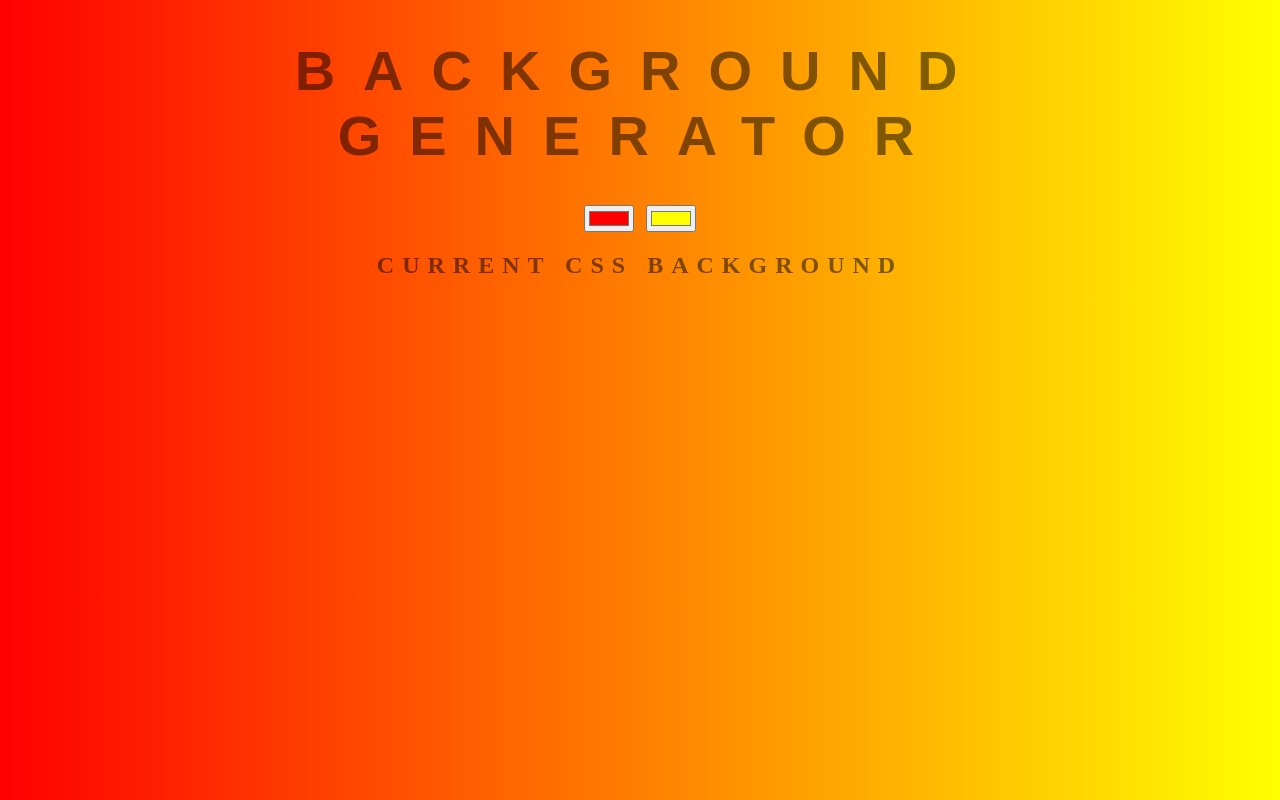
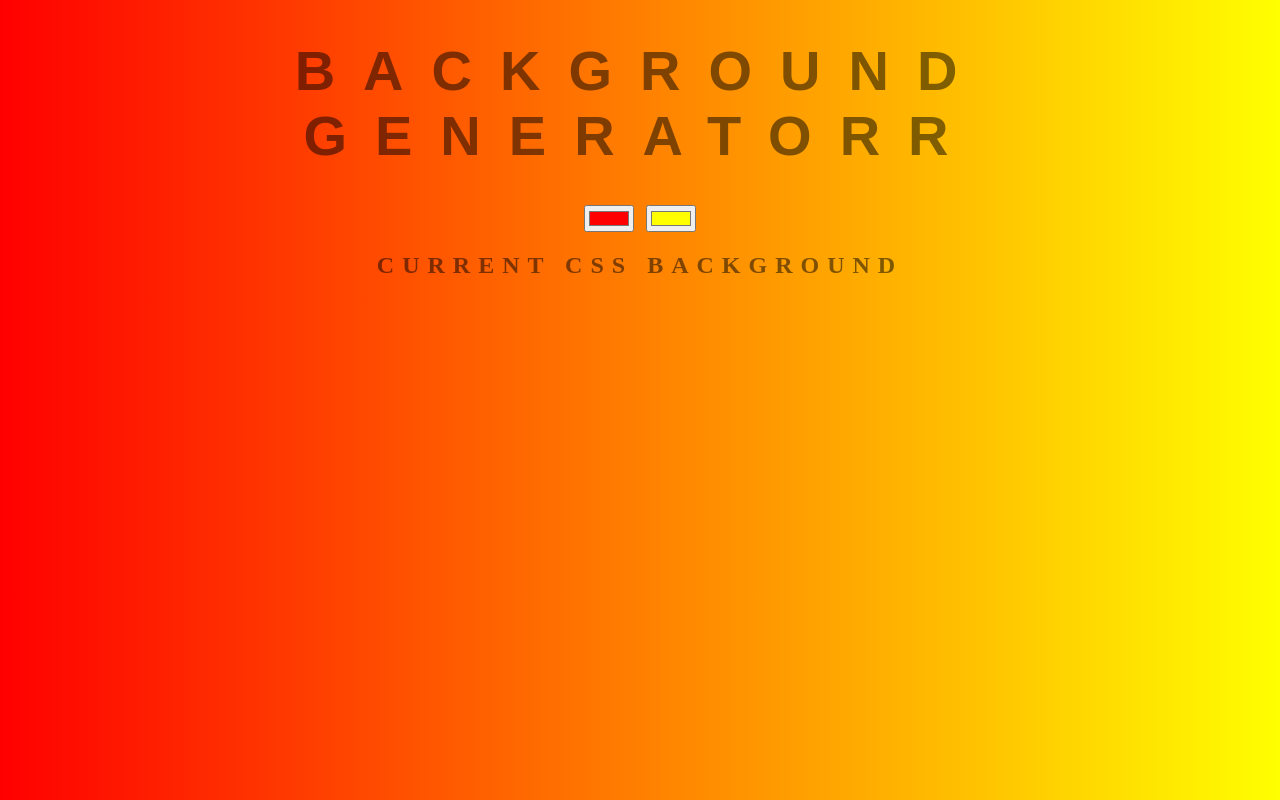
Before and after one commit to zeeqon/background-generator, a plain HTML site: page index.html in a window 1280 px wide. Drawn offline with Linux system fonts and the light colour scheme.

Commit message:
changing test

```diff
--- a/index.html
+++ b/index.html
@@ -5,7 +5,7 @@
     <link rel="stylesheet" type="text/css" href="style.css">
 </head>
 <body id="gradient">
-    <h1>Background Generator</h1>
+    <h1>Background Generatorr</h1>
     <input class="color1" type="color" name="color1" value="#00ff00">
     <input class="color2" type="color" name="color2" value="#ff0000">
     <h2>Current CSS Background</h2>
```
